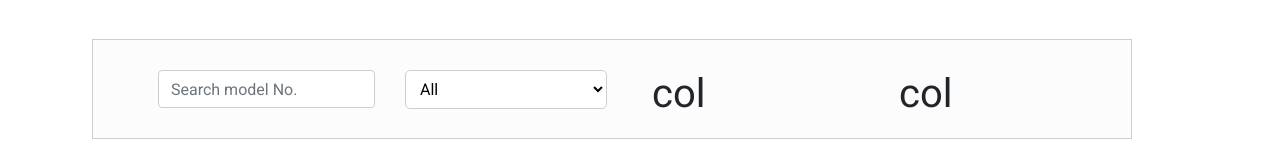
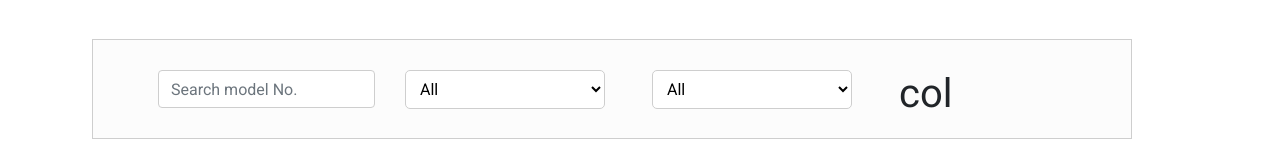
Before and after one commit to AbhishekPeiris/eYeCAREopticals, a React (Create React App) app in the folder frontend/: page /rayban/1 in a window 1280 px wide. Shown: the part 423-591 px from the top of the page. Built offline with nearby package versions, Linux system fonts and the light colour scheme; no server answers.

Commit message:
RayBan - gender filter

```diff
--- a/frontend/src/components/RayBan.js
+++ b/frontend/src/components/RayBan.js
@@ -15,6 +15,7 @@ const RayBan = () => {
     const [searchkey, setSearchkey] = useState('');
 
     const [type, setType] = useState('all');
+    const [gender, setGender] = useState('all');
 
     useEffect(() => {
         async function getRayBan() {
@@ -47,6 +48,20 @@ const RayBan = () => {
         else{
             setRayBan(duplicateRayBan);
         }
+    }
+
+    function filterByGender(e) {
+
+        setGender(e);
+
+        if(e !== 'all') {
+            const tempRayBan = duplicateRayBan.filter(rayBan => rayBan.gender.toLowerCase() === e.toLowerCase());
+            setRayBan(tempRayBan);
+        }
+        else{
+            setRayBan(duplicateRayBan);
+        }
+
     }
 
     return (
@@ -87,8 +102,14 @@ const RayBan = () => {
                     </div>
 
                     <div className='col md-3'>
-                        <h1>col</h1>
+                    <select className="RayBanTypeSelect" value={gender} onChange={(e) => { filterByGender(e.target.value) }}>
+                            <option value="all">All</option>
+                            <option value="unisex">Unisex</option>
+                            <option value="men">Men</option>
+                            <option value="women">Women</option>
+                        </select>
                     </div>
+
                     <div className='col md-3'>
                         <h1>col</h1>
                     </div>
--- a/frontend/src/styles/RayBan.css
+++ b/frontend/src/styles/RayBan.css
@@ -42,4 +42,5 @@
     height: 39px !important;
     padding-left: 10px !important;
     border-radius: 5px !important;
+    width: 200px !important;
 }
```
